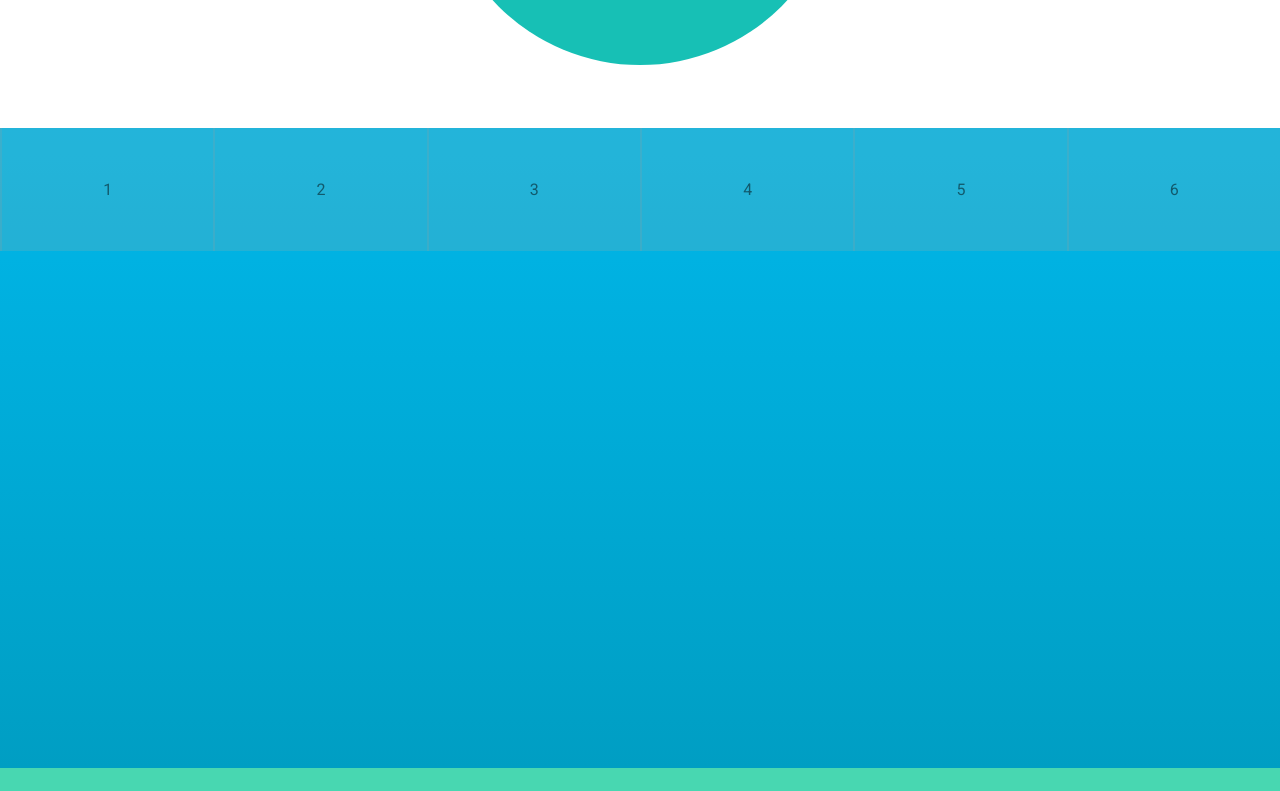
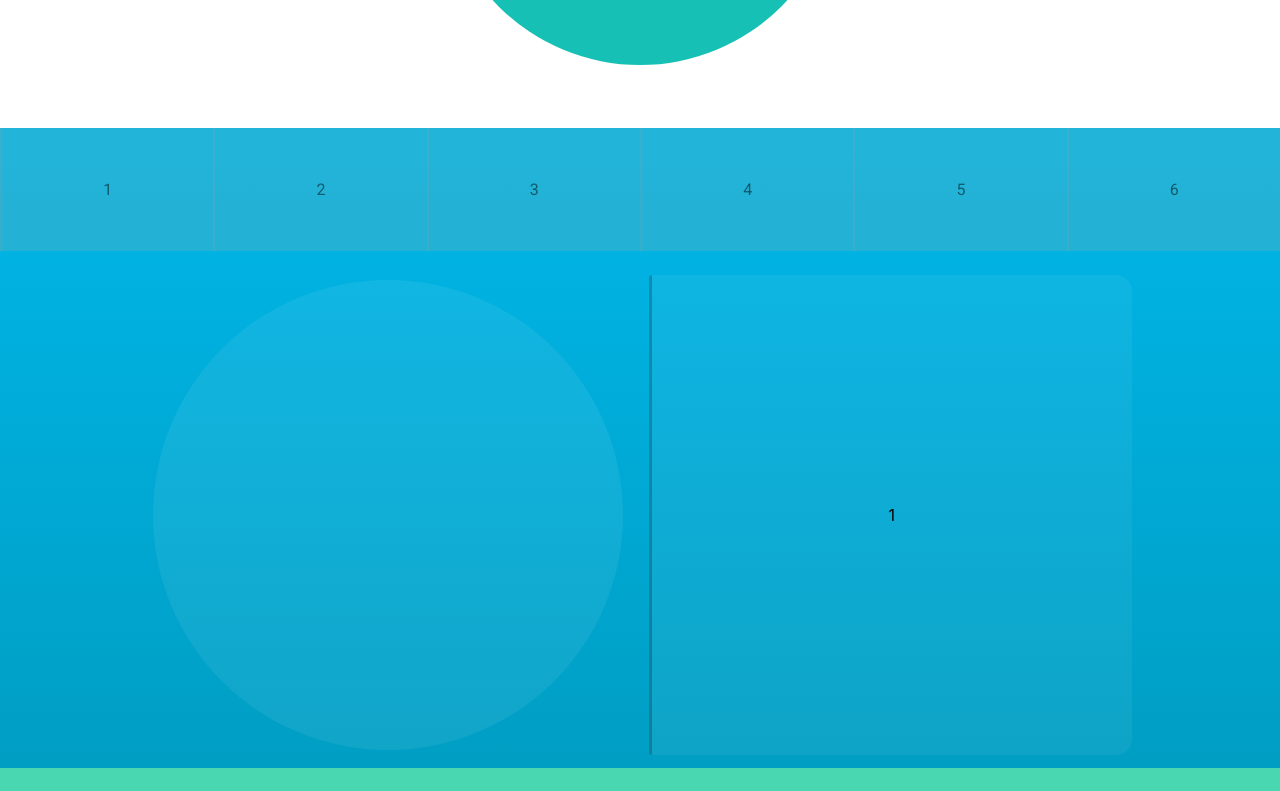
Before and after one commit to fullirondesign/minimal-1, a React (Create React App) app: page / in a window 1280 px wide. Shown: the part 1280-2071 px from the top of the page. Built offline with nearby package versions, Linux system fonts and the light colour scheme.

Commit message:
Update Showcase2.js

```diff
--- a/src/components/Showcase2.js
+++ b/src/components/Showcase2.js
@@ -10,7 +10,9 @@ const page = flag => (
     <div className="promotion-container-inner">
       <div className="circle" />
     </div>
-    <div className="promotion-container-inner promotion-text">{flag}</div>
+    <div className="promotion-container-inner promotion-text">
+      {flag}
+    </div>
   </div>
 );
 
@@ -35,7 +37,7 @@ const buttonToChangeSliderPage = (sliderFlag, handlePromotion, tag) => (
     <img src="" alt={""} />
     {tag}
   </div>
-)
+);
 
 const Slider = () => {
   const [sliderFlag, handlePromotion] = useState("1");
@@ -46,9 +48,7 @@ const Slider = () => {
           buttonToChangeSliderPage(sliderFlag, handlePromotion, page)
         )}
       </div>
-        {sliderFlag.includes("1", "2", "3", "4", "5", "6") &&
-          RenderSliderPage(sliderFlag)
-        }
+      {sliderPages.includes(sliderFlag) && RenderSliderPage(sliderFlag)}
     </div>
   );
 };
```
